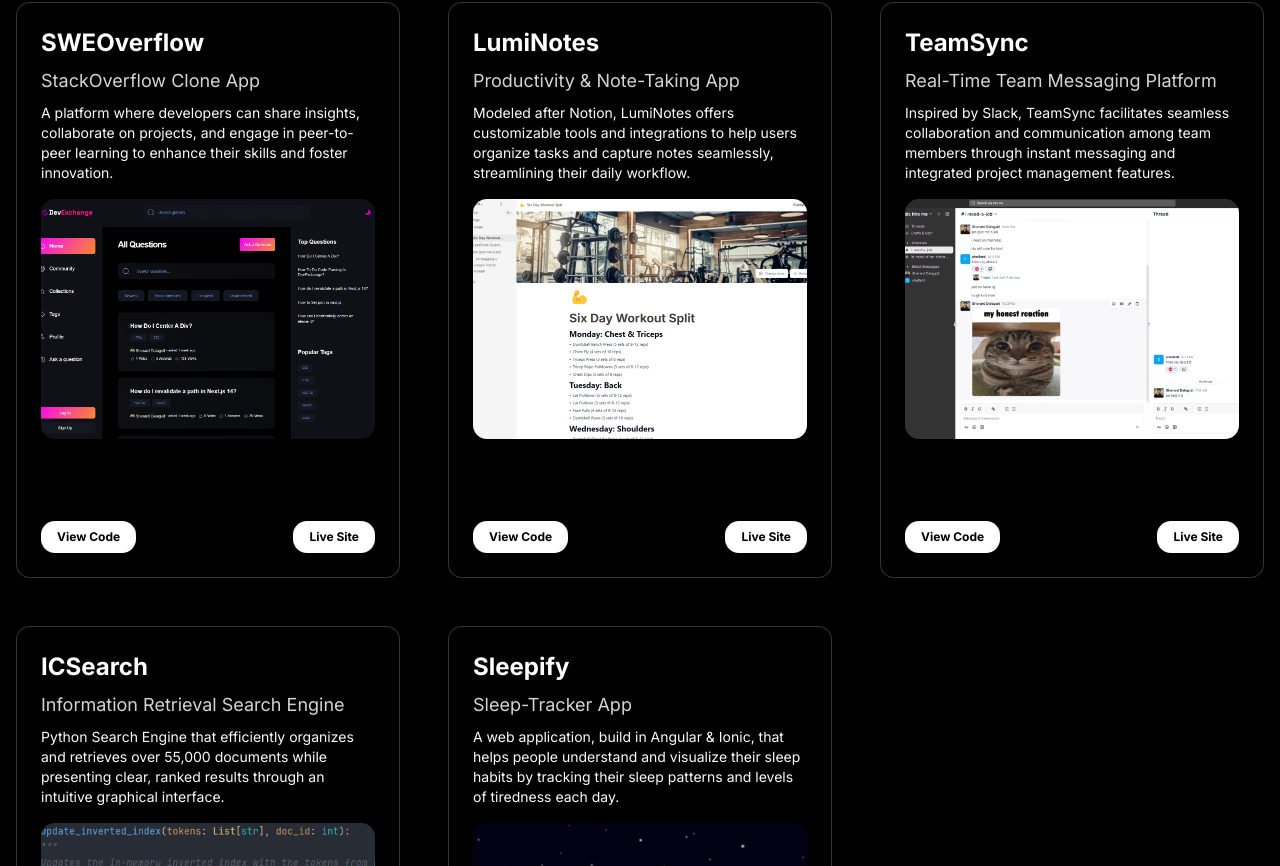
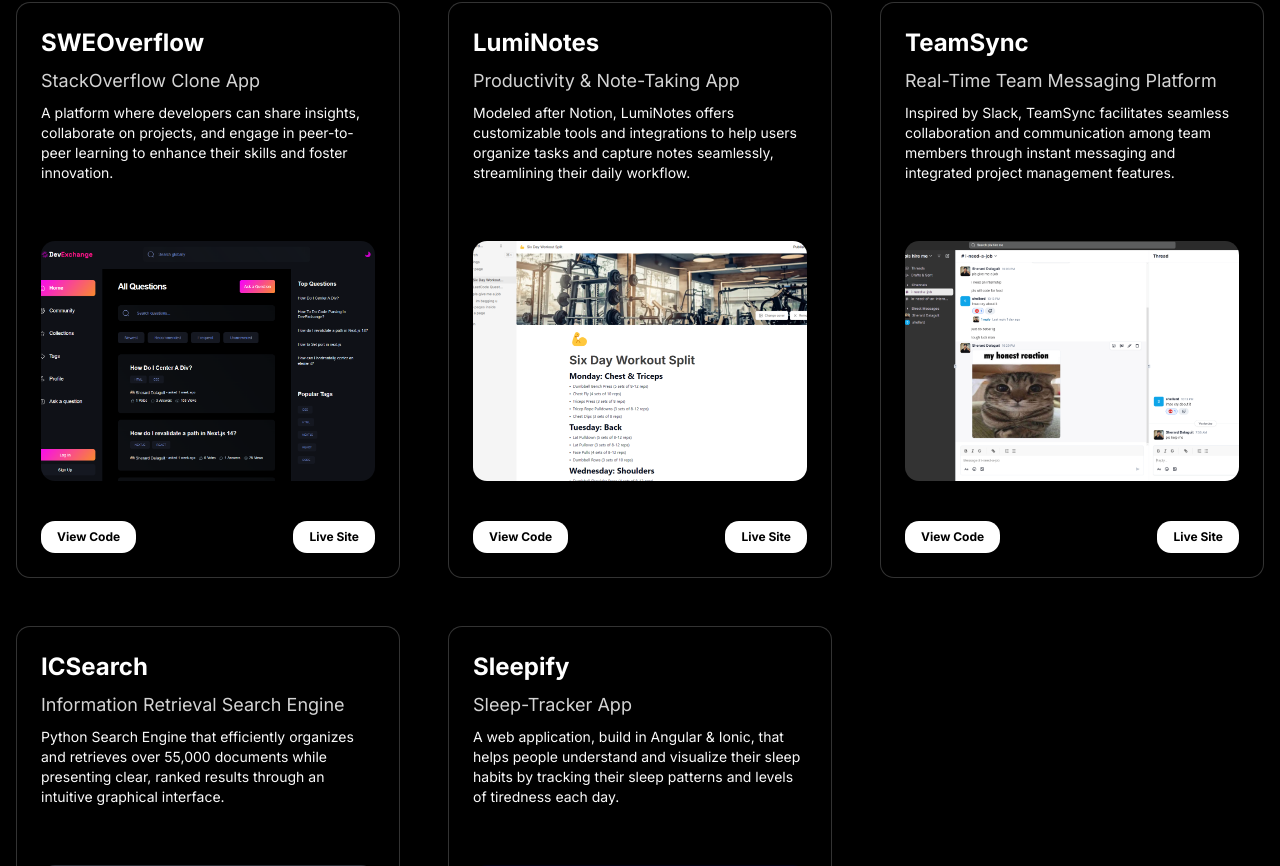
Before and after one commit to sherard-dalaguit/stephen_portfolio, a Next.js app: page / in a window 1280 px wide. Shown: the part 2454-3320 px from the top of the page. Built offline with nearby package versions, Linux system fonts and the light colour scheme.

Commit message:
updated projects margins/padding

```diff
--- a/app/globals.css
+++ b/app/globals.css
@@ -111,6 +111,12 @@
   --color-sidebar-ring: var(--sidebar-ring);
 }
 
+@media (min-width: 2000px) {
+  .manual-3xl-grid-cols-4 {
+    grid-template-columns: repeat(4, minmax(0, 1fr));
+  }
+}
+
 @layer base {
   * {
     @apply border-border outline-ring/50;
--- a/components/ProjectDetails.tsx
+++ b/components/ProjectDetails.tsx
@@ -44,8 +44,9 @@ export const ProjectItems = ({
 					>
 						{des}
 					</CardItem>
+				</div>
 
-					<CardItem translateZ="100" className="w-full mt-4">
+				<CardItem translateZ="100" className="w-full mb-10">
 					<Image
 						src={img}
 						height="1000"
@@ -54,7 +55,6 @@ export const ProjectItems = ({
 						alt="thumbnail"
 					/>
 				</CardItem>
-				</div>
 
 				<div className="flex justify-between items-center mt-auto">
           <CardItem
```
Lines whose indentation alone changed are shown as unchanged.
